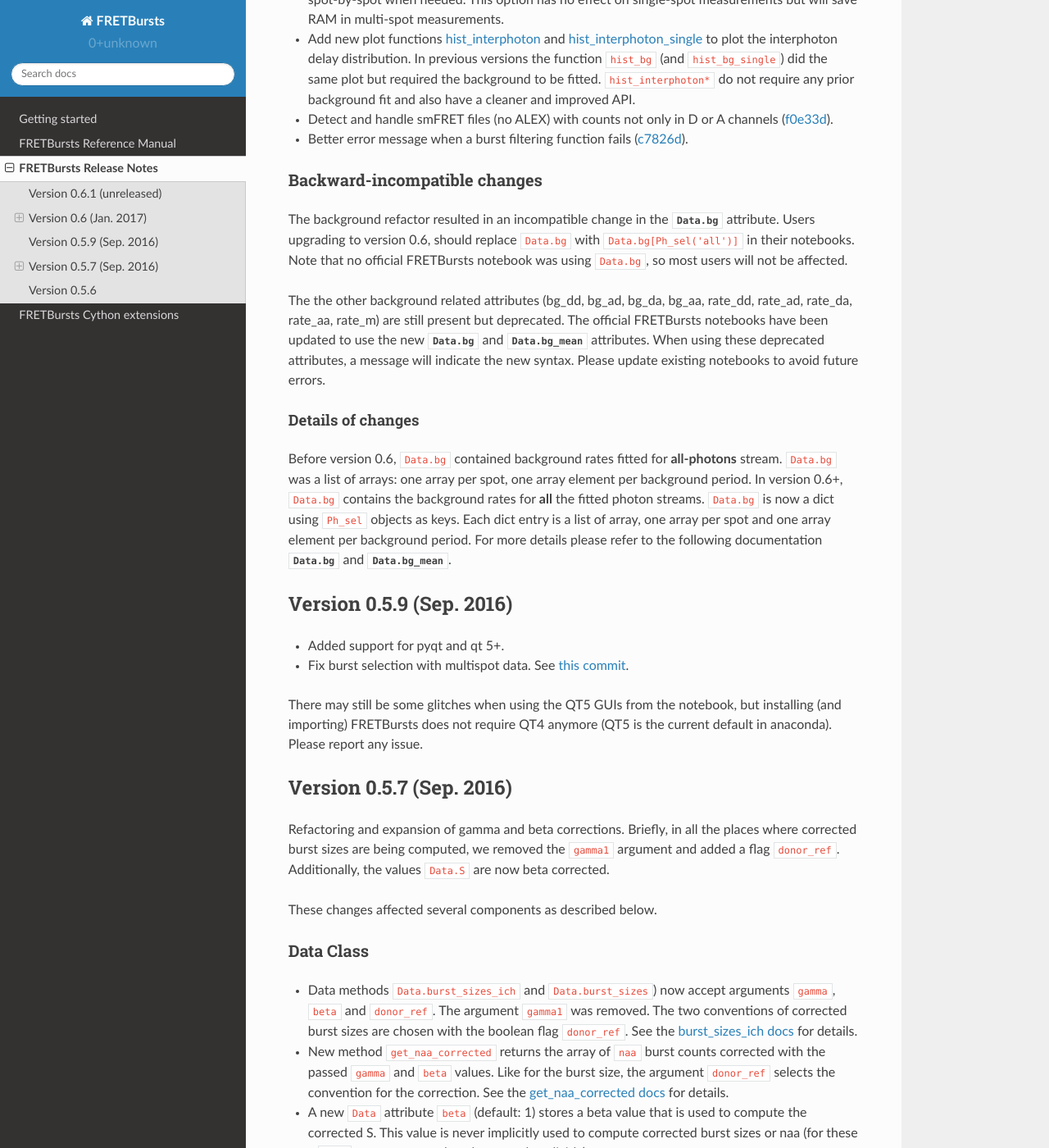
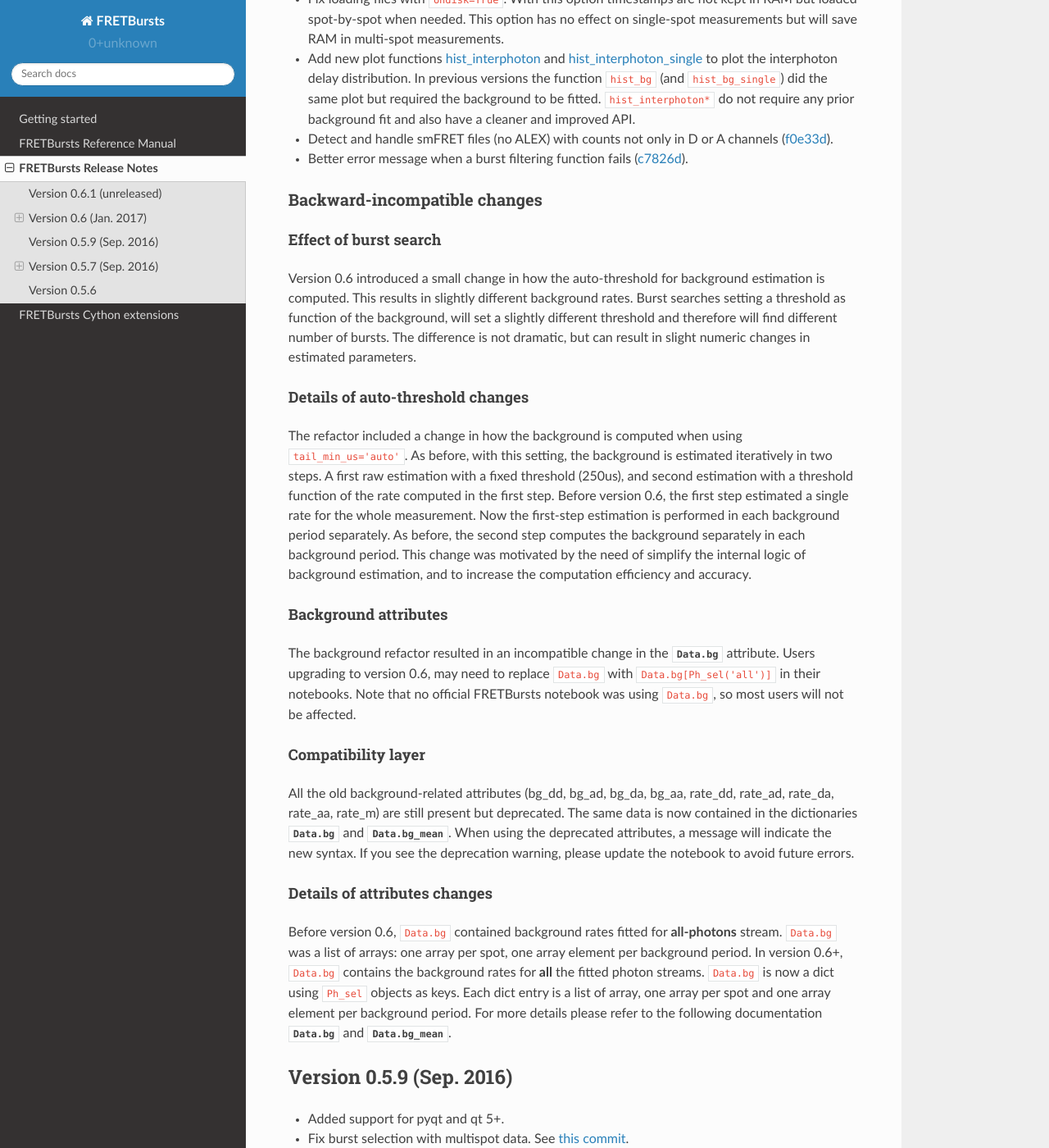
Before and after one commit to tritemio/FRETBursts, a Sphinx documentation site: the page built from docs/source/releasenotes.rst, in a window 1280 px wide and 1400 px high, scrolled down 843 px. Shown: the whole window at 82% size. Built offline with Sphinx 7.4.7 and the Read the Docs theme 2.0.0, drawn with Linux system fonts in a browser that asks for light colours; the version number could not be read and is left out; some of the changed text lies outside the part shown.

Commit message:
DOC: update release notes

```diff
--- a/docs/source/releasenotes.rst
+++ b/docs/source/releasenotes.rst
@@ -33,12 +33,13 @@ Version 0.6 (Jan. 2017)
 
 - Improvements to the layout of 48-spot plots.
 - Simplify background computation avoiding useless recomputations.
-  This results in 3x speed increase for measurement loaded with `ondisk=True`
-  and 30% speed increase when using `ondisk=False`.
+  This results in 3x speed increase in background computation
+  for measurement loaded with `ondisk=True` and 30% speed increase
+  when using `ondisk=False`.
   Now all background rates are stored in the dictionary :attr:`Data.bg`,
   while the mean background rate in the dictionary :attr:`Data.bg_mean`.
-  The old attributes `Data.bg_*` and `Data.rate_*` are now deprecated and will
-  be removed in a future release (see below).
+  The old attributes `Data.bg_*` and `Data.rate_*` have been deprecated
+  and will be removed in a future release (see below).
 - Fix loading files with `ondisk=True`. With this option timestamps are not
   kept in RAM but loaded spot-by-spot when needed. This option has no effect
   on single-spot measurements but will save RAM in multi-spot measurements.
@@ -57,22 +58,49 @@ Version 0.6 (Jan. 2017)
 Backward-incompatible changes
 ^^^^^^^^^^^^^^^^^^^^^^^^^^^^^
 
-The background refactor resulted in an incompatible change in the :attr:`Data.bg`
-attribute. Users upgrading to version 0.6, should replace
+Effect of burst search
+""""""""""""""""""""""
+Version 0.6 introduced a small change in how the auto-threshold
+for background estimation is computed. This results in slightly different
+background rates. Burst searches setting a threshold as function of the
+background, will set a slightly different threshold and therefore
+will find different number of bursts. The difference is not dramatic,
+but can result in slight numeric changes in estimated parameters.
+
+Details of auto-threshold changes
+""""""""""""""""""""""""""""""""
+The refactor included a change in how the background is computed when using
+`tail_min_us='auto'`. As before, with this setting, the background is
+estimated iteratively in two steps. A first raw estimation with a fixed
+threshold (250us), and second estimation with a threshold function of the
+rate computed in the first step. Before version 0.6, the first step estimated
+a single rate for the whole measurement. Now the first-step estimation is
+performed in each background period separately. As before, the second step
+computes the background separately in each background period.
+This change was motivated by the need of simplify the internal logic
+of background estimation, and to increase the computation efficiency
+and accuracy.
+
+Background attributes
+"""""""""""""""""""""
+The background refactor resulted in an incompatible change in the
+:attr:`Data.bg` attribute. Users upgrading to version 0.6, may need to replace
 `Data.bg` with `Data.bg[Ph_sel('all')]` in their notebooks. Note that
 no official FRETBursts notebook was using `Data.bg`, so most users will not be
 affected.
 
-The the other background related attributes (bg_dd, bg_ad, bg_da, bg_aa,
+Compatibility layer
+"""""""""""""""""""
+All the old background-related attributes (bg_dd, bg_ad, bg_da, bg_aa,
 rate_dd, rate_ad, rate_da, rate_aa, rate_m) are still present but deprecated.
-The official FRETBursts notebooks have been updated to use the new
-:attr:`Data.bg` and :attr:`Data.bg_mean` attributes. When using these
-deprecated attributes, a message will indicate the new syntax.
-Please update existing notebooks
+The same data is now contained in the dictionaries
+:attr:`Data.bg` and :attr:`Data.bg_mean`.
+When using the deprecated attributes, a message will indicate the new syntax.
+If you see the deprecation warning, please update the notebook
 to avoid future errors.
 
-Details of changes
-""""""""""""""""""
+Details of attributes changes
+"""""""""""""""""""""""""""""
 
 Before version 0.6, `Data.bg` contained background rates
 fitted for **all-photons** stream. `Data.bg` was a list of arrays:
@@ -111,7 +139,7 @@ several components as described below.
 Data Class
 ^^^^^^^^^^
 
-- Data methods `Data.burst_sizes_ich` and `Data.burst_sizes`) now accept
+- Methods `Data.burst_sizes_ich` and `Data.burst_sizes` now accept the
   arguments ``gamma``, ``beta`` and ``donor_ref``. The argument ``gamma1``
   was removed.
   The two conventions of corrected burst sizes are chosen with the boolean
```
